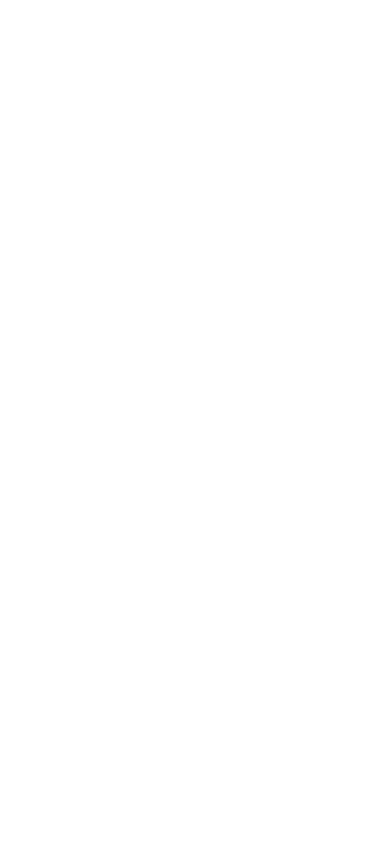
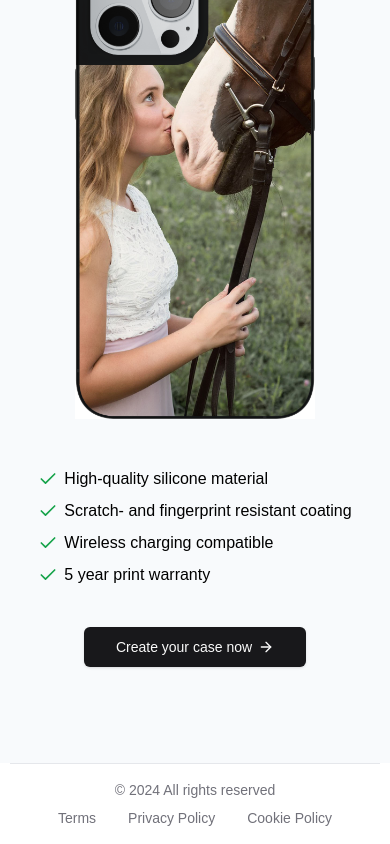
Before and after one commit to alinz22/ShirtCanvas, a Next.js app: page / in a window 390 px wide. Shown: the part 4520-5364 px from the top of the page. Before the commit the page ends 3576 px from the top, so only its background shows below. Built offline with nearby package versions, Linux system fonts and the light colour scheme; no server answers.

Commit message:
add footer

```diff
--- a/src/app/layout.tsx
+++ b/src/app/layout.tsx
@@ -2,6 +2,7 @@
 import localFont from "next/font/local";
 import "./globals.css";
 import Navbar from "../components/Navbar";
+import Footer from "@/components/Footer";
 
 const geistSans = localFont({
   src: "./fonts/GeistVF.woff",
@@ -30,6 +31,7 @@
         className={`${geistSans.variable} ${geistMono.variable} antialiased`}
       >
         <Navbar /> {children}
+        <Footer />
       </body>
     </html>
   );
--- a/src/app/page.tsx
+++ b/src/app/page.tsx
@@ -1,9 +1,11 @@
 import Image from "next/image";
 import MaxWidthWrapper from "../components/MaxWidthWrapper";
-import { Check, Star } from "lucide-react";
+import { ArrowRight, Check, Star } from "lucide-react";
 import Phone from "@/components/Phone";
 import { Icons } from "@/components/Icons";
 import { Reviews } from "@/components/Reviews";
+import Link from "next/link";
+import { buttonVariants } from "@/components/ui/button";
 
 export default function Home() {
   return (
@@ -220,6 +222,70 @@
           <Reviews />
         </div>
       </section>
+      <section>
+        <MaxWidthWrapper className="py-24">
+          <div className="mb-12 px-6 lg:px-8">
+            <div className="mx-auto max-w-2xl sm:text-center">
+              <h2 className="order-1 mt-2 tracking-tight text-center text-balance !leading-tight font-bold text-5xl md:text-6xl text-gray-900">
+                Upload your photo and get{" "}
+                <span className="relative px-2 bg-green-600 text-white">
+                  your own case
+                </span>{" "}
+                now
+              </h2>
+            </div>
+          </div>
+
+          <div className="mx-auto max-w-6xl px-6 lg:px-8">
+            <div className="relative flex flex-col items-center md:grid grid-cols-2 gap-40">
+              <img
+                src="/arrow.png"
+                className="absolute top-[25rem] md:top-1/2 -translate-y-1/2 z-10 left-1/2 -translate-x-1/2 rotate-90 md:rotate-0"
+              />
+
+              <div className="relative h-80 md:h-full w-full md:justify-self-end max-w-sm rounded-xl bg-gray-900/5 ring-inset ring-gray-900/10 lg:rounded-2xl">
+                <img
+                  src="/horse.jpg"
+                  className="rounded-md object-cover bg-white shadow-2xl ring-1 ring-gray-900/10 h-full w-full"
+                />
+              </div>
+
+              <Phone className="w-60" imgSrc="/horse_phone.jpg" />
+            </div>
+          </div>
+
+          <ul className="mx-auto mt-12 max-w-prose sm:text-lg space-y-2 w-fit">
+            <li className="w-fit">
+              <Check className="h-5 w-5 text-green-600 inline mr-1.5" />
+              High-quality silicone material
+            </li>
+            <li className="w-fit">
+              <Check className="h-5 w-5 text-green-600 inline mr-1.5" />
+              Scratch- and fingerprint resistant coating
+            </li>
+            <li className="w-fit">
+              <Check className="h-5 w-5 text-green-600 inline mr-1.5" />
+              Wireless charging compatible
+            </li>
+            <li className="w-fit">
+              <Check className="h-5 w-5 text-green-600 inline mr-1.5" />5 year
+              print warranty
+            </li>
+
+            <div className="flex justify-center">
+              <Link
+                className={buttonVariants({
+                  size: "lg",
+                  className: "mx-auto mt-8",
+                })}
+                href="/configure/upload"
+              >
+                Create your case now <ArrowRight className="h-4 w-4 ml-1.5" />
+              </Link>
+            </div>
+          </ul>
+        </MaxWidthWrapper>
+      </section>
     </div>
   );
 }
--- /dev/null
+++ b/src/components/Footer.tsx
@@ -0,0 +1,45 @@
+import Link from "next/link";
+import MaxWidthWrapper from "./MaxWidthWrapper";
+
+const Footer = () => {
+  return (
+    <footer className="bg-white h-20 relative">
+      <MaxWidthWrapper>
+        <div className="border-t border-gray-200" />
+
+        <div className="h-full flex flex-col md:flex-row md:justify-between justify-center items-center">
+          <div className="text-center md:text-left pb-2 md:pb-0">
+            <p className="text-sm text-muted-foreground">
+              &copy; {new Date().getFullYear()} All rights reserved
+            </p>
+          </div>
+
+          <div className="flex items-center justify-center">
+            <div className="flex space-x-8">
+              <Link
+                href="#"
+                className="text-sm text-muted-foreground hover:text-gray-600"
+              >
+                Terms
+              </Link>
+              <Link
+                href="#"
+                className="text-sm text-muted-foreground hover:text-gray-600"
+              >
+                Privacy Policy
+              </Link>
+              <Link
+                href="#"
+                className="text-sm text-muted-foreground hover:text-gray-600"
+              >
+                Cookie Policy
+              </Link>
+            </div>
+          </div>
+        </div>
+      </MaxWidthWrapper>
+    </footer>
+  );
+};
+
+export default Footer;
```
